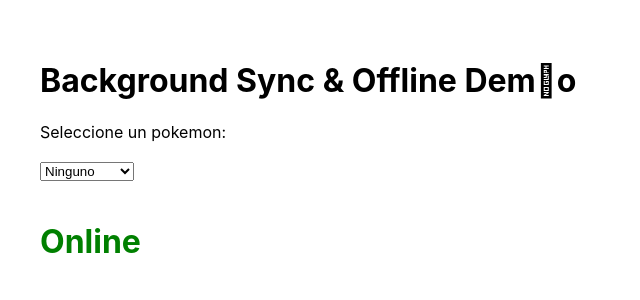
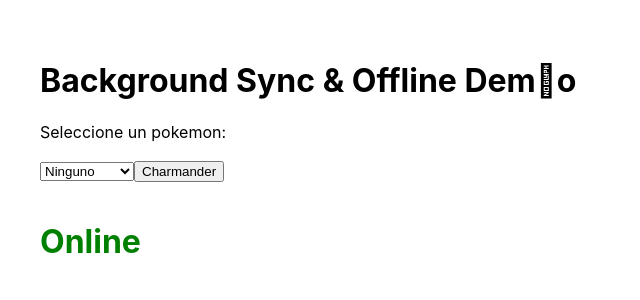
Before and after one commit to chicus12/pwa-apis, a React (Create React App) app: page /background-sync in a window 1280 px wide. Shown: the top 300 px of the page, without its empty margins (0-640 px from the left). Built offline with nearby package versions, Linux system fonts and the light colour scheme.

Commit message:
Se agrega ejemplo de background sync y push notifications

```diff
--- a/src/BackgroundSync.js
+++ b/src/BackgroundSync.js
@@ -96,6 +96,9 @@ export default function BackgroundSync() {
           ))}
         </select>
       </label>
+      <button type="button" value="charmander" onClick={onPokemonSelected}>
+        Charmander
+      </button>
       {online ? (
         <h1 style={{ color: 'green' }}>Online</h1>
       ) : (
```
